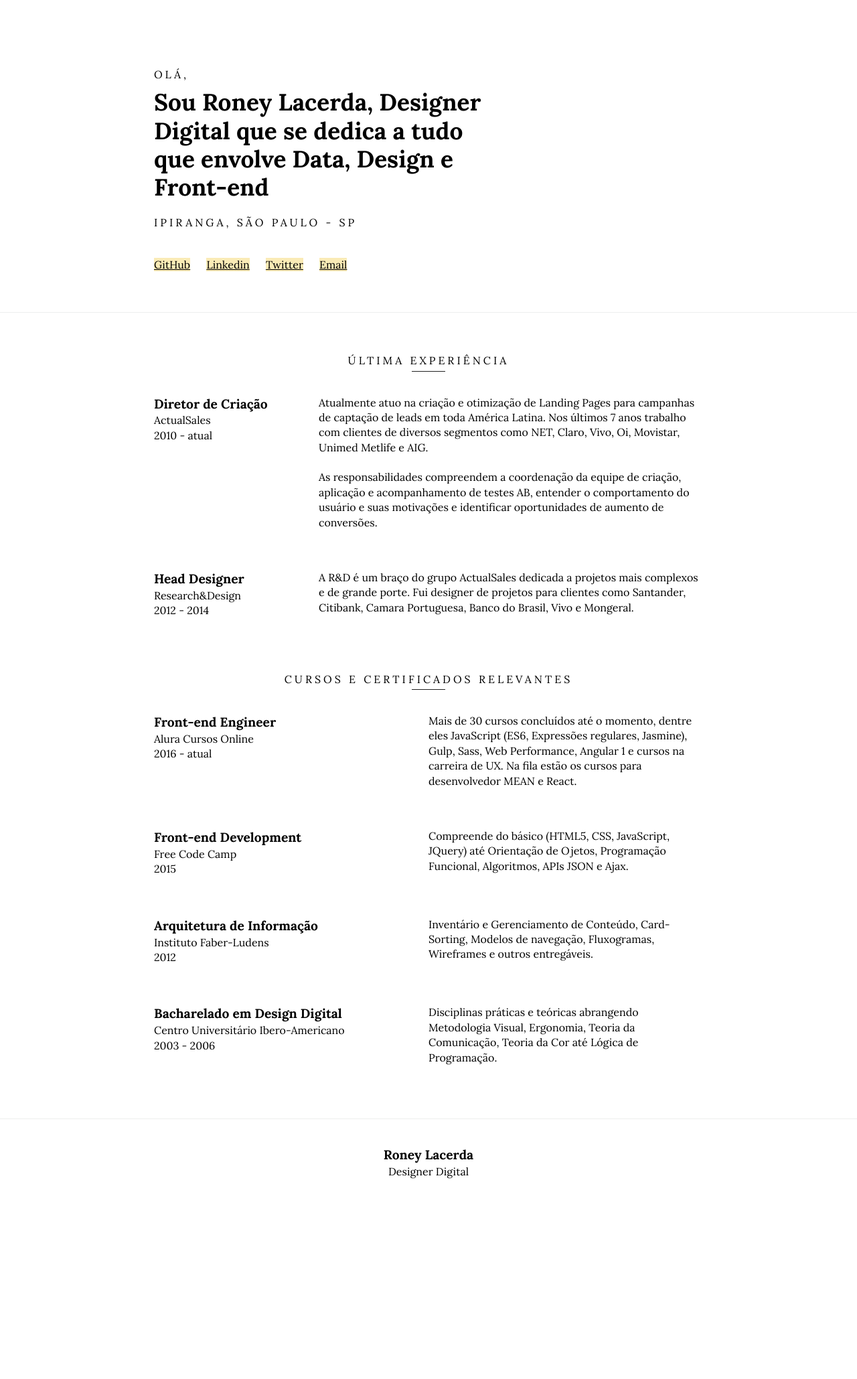
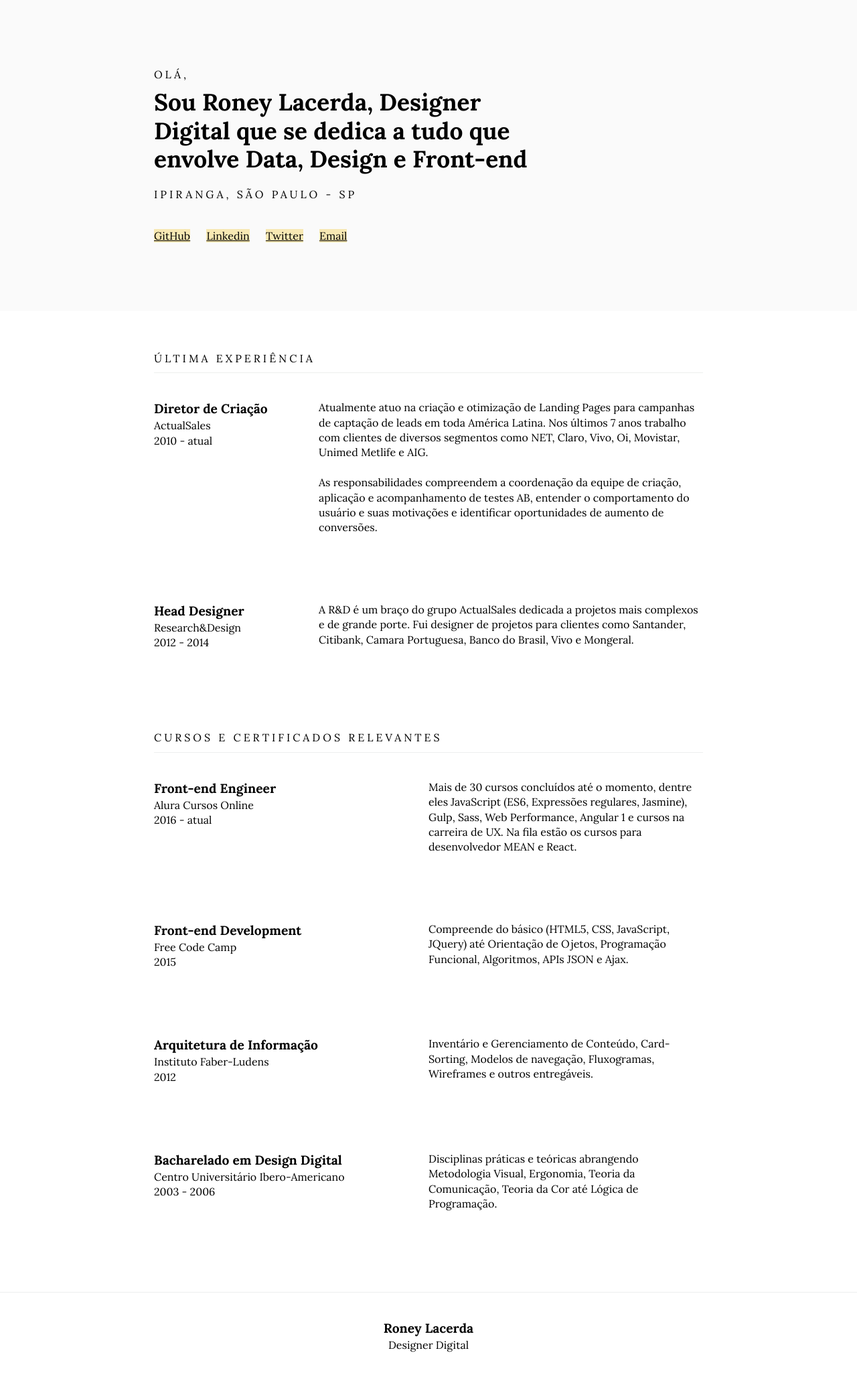
Before and after one commit to roneystones/resume, a Jekyll site: the page built from index.html, in a window 1280 px wide. Shown: the whole page at 67% size. Built offline with Jekyll 4.4.1, drawn with Linux system fonts in a browser that asks for light colours; before the commit the page ends 1800 px from its top, so only the background shows below that.

Commit message:
adjust alignment

```diff
--- a/_config.yml
+++ b/_config.yml
@@ -3,7 +3,7 @@
 # Site settings
 title: Roney Lacerda
 email: roneylacerda@gmail.com
-description: Jekyll Resume is a mega simple resume theme for Jekyll.
+description: Currículo online de Roney Lacerda, Designer Digital que se dedica a tudo que envolve Data, Design e Front-end.
 baseurl: ""
 url: ""
 name: Roney Lacerda
--- a/_sass/_header.scss
+++ b/_sass/_header.scss
@@ -2,12 +2,12 @@
 /* @description All header styles*/
 
 header {
-    border-bottom: 1px solid #edefee;
+    background-color: #fafafa;
     padding: ($spacer * 2) 0;
     margin-bottom: ($spacer * 2);
 
     @media(min-width: 640px) {
-        padding: ($spacer * 5) 0 ($spacer * 3);
+        padding: ($spacer * 5) 0;
         margin-bottom: ($spacer * 3);
     }
 }
@@ -28,7 +28,7 @@ header {
 
         @media(min-width: 640px) {
             font-size: 2.2rem;
-            max-width: 60%;
+            max-width: 70%;
         }
     }
 }
--- a/_sass/_layout.scss
+++ b/_sass/_layout.scss
@@ -1,7 +1,7 @@
-// @name Layout
-// @description All layout settings and styles
+/* @name Layout*/
+/* @description All layout settings and styles*/
 
-// Default spacing unit
+/* Default spacing unit*/
 $spacer: 20px;
 
 .container {
@@ -14,17 +14,18 @@ $spacer: 20px;
     text-transform: uppercase;
     letter-spacing: 4px;
     margin-bottom: ($spacer * 2);
-    text-align: center;
+    padding-bottom: ($spacer * 0.5);
     position: relative;
+    border-bottom: 1px solid #edefee;
 
-    &:after {
-        content: '';
-        position: absolute;
-        bottom: -5px;
-        left: 50%;
-        margin-left: -25px;
-        width: 50px;
-        height: 1px;
-        background: #222;
-    }
+    /* &:after {*/
+    /*     content: '';*/
+    /*     position: absolute;*/
+    /*     bottom: -5px;*/
+    /*     left: 50%;*/
+    /*     margin-left: -25px;*/
+    /*     width: 50px;*/
+    /*     height: 1px;*/
+    /*     background: #222;*/
+    /* }*/
 }
--- a/_sass/_resume.scss
+++ b/_sass/_resume.scss
@@ -1,5 +1,5 @@
-// @name Resume
-// @description All resume styles
+/* @name Resume*/
+/* @description All resume styles*/
 
 dl {
     margin-bottom: $spacer;
@@ -13,7 +13,7 @@ dt, dd {
 
 @media(min-width: 640px) {
     dt, dd {
-        margin-bottom: 60px;
+        margin-bottom: ($spacer * 5);
     }
 
     .experience {
@@ -42,6 +42,7 @@ dt, dd {
 a {
     color: black!important;
     background: rgba(245, 215, 110, .5);
+    -webkit-transition: all linear .2s;
     transition: all linear .2s;
 
     &:hover {
```
